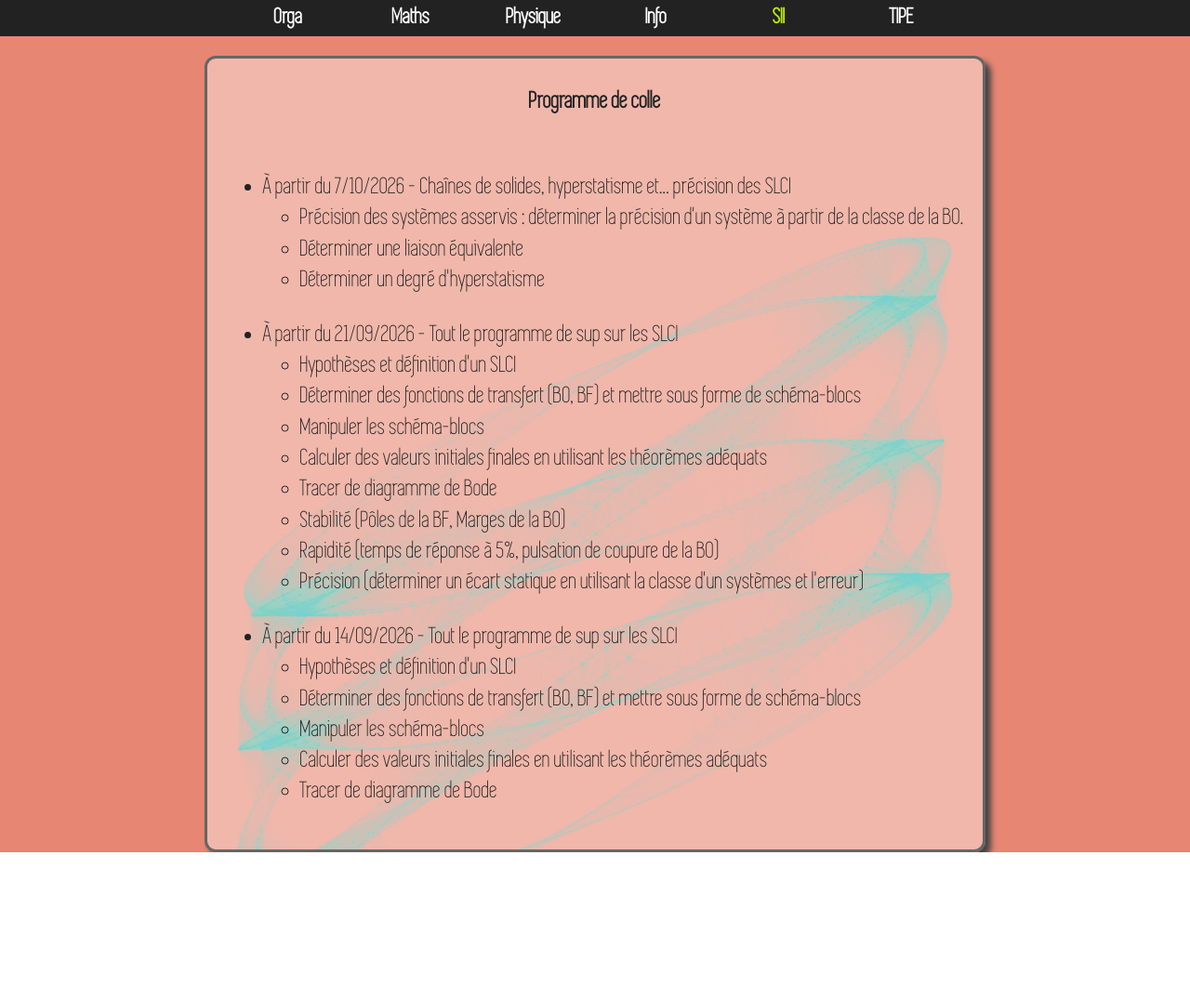
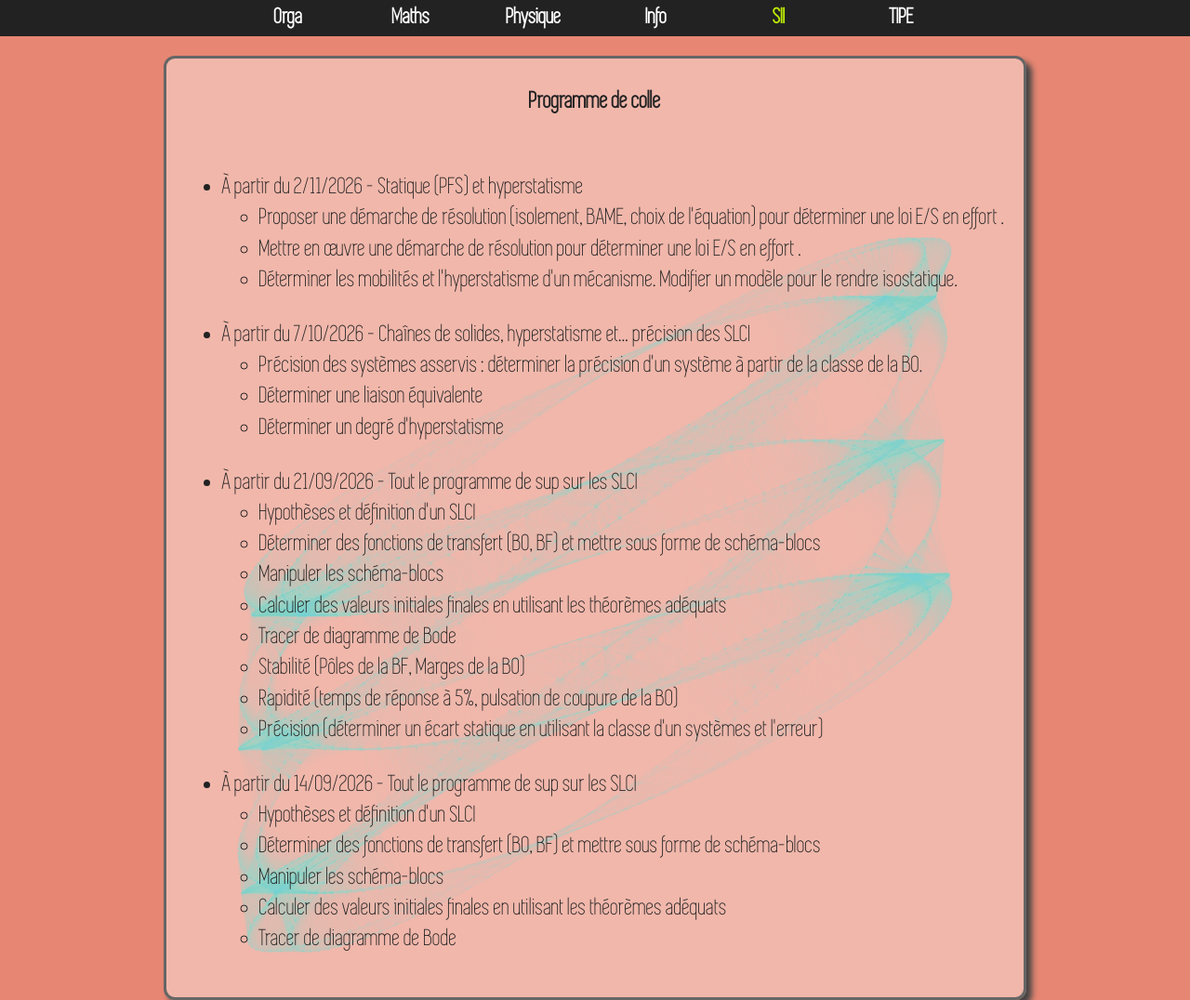
Before and after one commit to psietoilelamartin/psietoilelamartin.github.io, a plain HTML site: page sii/colles.html in a window 1280 px wide. Shown: the whole page at 93% size. Before the commit the page ends 917 px from the top, so only its background shows below. Drawn offline with Linux system fonts and the light colour scheme.

Commit message:
Update colles.html

```diff
--- a/sii/colles.html
+++ b/sii/colles.html
@@ -90,15 +90,16 @@
 		</ul>
 		</ul>
 
+		-->
 		<ul>
-		<li> À partir du 13/10/2025 - Statique (PFS) et hyperstatisme </li>
+		<li> À partir du 2/11/2026 - Statique (PFS) et hyperstatisme </li>
 		<ul>
-		<li> Déterminer les mobilités et l'hyperstatisme d'un mécanisme. Modifier un modèle pour le rendre isostatique.</li>
 		<li> Proposer une démarche de résolution (isolement, BAME, choix de l'équation) pour déterminer une loi E/S en effort .</li>
 		<li> Mettre en œuvre une démarche de résolution pour déterminer une loi E/S en effort .</li>
+		<li> Déterminer les mobilités et l'hyperstatisme d'un mécanisme. Modifier un modèle pour le rendre isostatique.</li>
 		</ul>
 		</ul>
-		-->
+
 		<ul>
 		<li> À partir du 7/10/2026 - Chaînes de solides, hyperstatisme et... précision des SLCI </li>
 		<ul>
```
